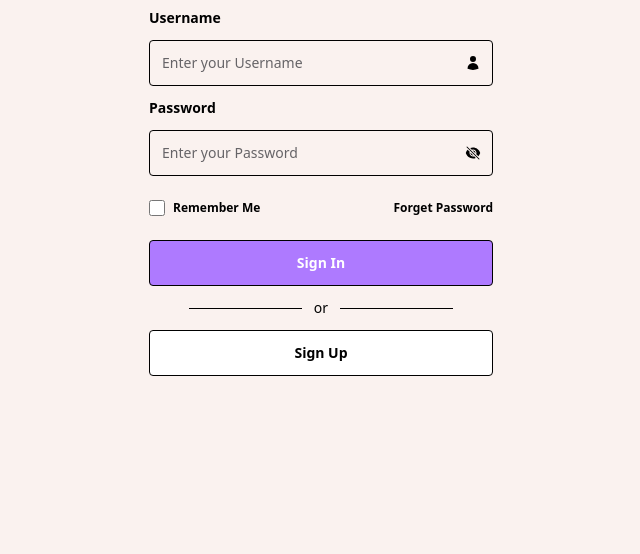
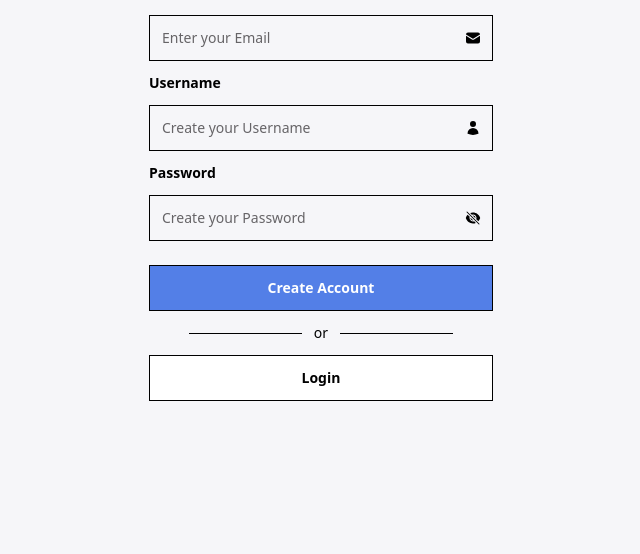
Before and after one commit to khanakhanaputu/readed, a website: page src/register.html in a window 1280 px wide. Shown: the part 246-800 px from the top of the page, without its empty margins (319-959 px from the left). Drawn offline with Linux system fonts and the light colour scheme.

Commit message:
anjay selesai

```diff
--- a/src/js/main.js
+++ b/src/js/main.js
@@ -27,4 +27,7 @@ menuBtn.addEventListener("click", () => {
 overlay.addEventListener("click", () => {
   sidebar.classList.add("translate-x-full");
   overlay.classList.add("hidden");
+  body.classList.remove("overflow-hidden");
+  body.classList.add("overflow-scroll");
+  menuIcon.src = "../public/icons/menu.svg";
 });
--- a/src/sign-in.html
+++ b/src/register.html
@@ -4,31 +4,60 @@
     <meta charset="UTF-8" />
     <meta name="viewport" content="width=device-width, initial-scale=1.0" />
     <link rel="stylesheet" href="./css/output.css" />
-    <title>Sign In</title>
+    <title>Register</title>
   </head>
   <body>
     <div
-      class="w-full min-h-screen flex justify-center items-center bg-[#faf2ef]"
+      class="w-full min-h-screen flex justify-center items-center bg-[#F6F6F9]"
     >
       <main class="p-5 w-96">
         <div class="mb-4">
-          <h1 class="text-4xl font-bold capitalize">sign in</h1>
+          <h1 class="text-4xl font-bold capitalize">Register</h1>
           <p class="text-[#666467] text-sm">
-            Welcome back! Please sign in to continue.
+            Create an account to get started.
           </p>
         </div>
         <form action="" method="post" class="flex flex-col gap-3 text-sm">
           <div>
             <label for="username" class="block mb-3 font-semibold capitalize"
-              >Username</label
+              >email</label
             >
             <div class="relative">
               <input
                 type="text"
                 name="username"
                 id="username"
-                placeholder="Enter your Username"
-                class="border border-black focus:outline-none px-3 py-3 w-full rounded-sm placeholder-[#666467]"
+                placeholder="Enter your Email"
+                class="border border-black focus:outline-none px-3 py-3 w-full placeholder-[#666467]"
+              />
+
+              <svg
+                xmlns="http://www.w3.org/2000/svg"
+                viewBox="0 0 24 24"
+                fill="currentColor"
+                class="absolute w-4 h-4 transform -translate-y-1/2 top-1/2 right-3"
+              >
+                <path
+                  d="M1.5 8.67v8.58a3 3 0 0 0 3 3h15a3 3 0 0 0 3-3V8.67l-8.928 5.493a3 3 0 0 1-3.144 0L1.5 8.67Z"
+                />
+                <path
+                  d="M22.5 6.908V6.75a3 3 0 0 0-3-3h-15a3 3 0 0 0-3 3v.158l9.714 5.978a1.5 1.5 0 0 0 1.572 0L22.5 6.908Z"
+                />
+              </svg>
+            </div>
+          </div>
+
+          <div>
+            <label for="username" class="block mb-3 font-semibold capitalize"
+              >username</label
+            >
+            <div class="relative">
+              <input
+                type="text"
+                name="username"
+                id="username"
+                placeholder="Create your Username"
+                class="border border-black focus:outline-none px-3 py-3 w-full placeholder-[#666467]"
               />
 
               <svg
@@ -55,8 +84,8 @@
                 type="password"
                 name="password"
                 id="password"
-                placeholder="Enter your Password"
-                class="border border-black focus:outline-none px-3 py-3 w-full rounded-sm placeholder-[#666467]"
+                placeholder="Create your Password"
+                class="border border-black focus:outline-none px-3 py-3 w-full placeholder-[#666467]"
               />
 
               <svg
@@ -78,24 +107,11 @@
             </div>
           </div>
 
-          <div
-            class="flex items-center justify-between py-3 text-xs font-semibold capitalize"
-          >
-            <div class="flex items-center gap-2">
-              <input
-                type="checkbox"
-                class="w-4 h-4 accent-[#ae7aff] cursor-pointer"
-              />
-              <label for="checkbox">remember me</label>
-            </div>
-
-            <button class="cursor-pointer">Forget Password</button>
-          </div>
           <div>
             <button
-              class="w-full bg-[#ae7aff] text-white py-3 capitalize border-black border rounded-sm hover:shadow-[3px_3px_0_0_black] font-semibold duration-200"
+              class="w-full bg-[#537FE7] text-white py-3 capitalize border-black border hover:shadow-[3px_3px_0_0_black] font-semibold duration-200 mt-3"
             >
-              sign in
+              create account
             </button>
 
             <div class="flex items-center gap-3 my-3">
@@ -104,11 +120,13 @@
               <span class="block w-full mr-10 border-t border-black"></span>
             </div>
 
-            <button
-              class="w-full bg-white text-black py-3 capitalize border-black border rounded-sm hover:shadow-[3px_3px_0_0_black] font-semibold duration-200"
-            >
-              sign up
-            </button>
+            <a href="/login.php">
+              <button
+                class="w-full bg-white text-black py-3 capitalize border-black border hover:shadow-[3px_3px_0_0_black] font-semibold duration-200"
+              >
+                login
+              </button>
+            </a>
           </div>
         </form>
       </main>
```
Also changed, not shown: src/index.html (+14 -2 lines), src/login.html (added, +121 -0 lines), src/css/output.css.
